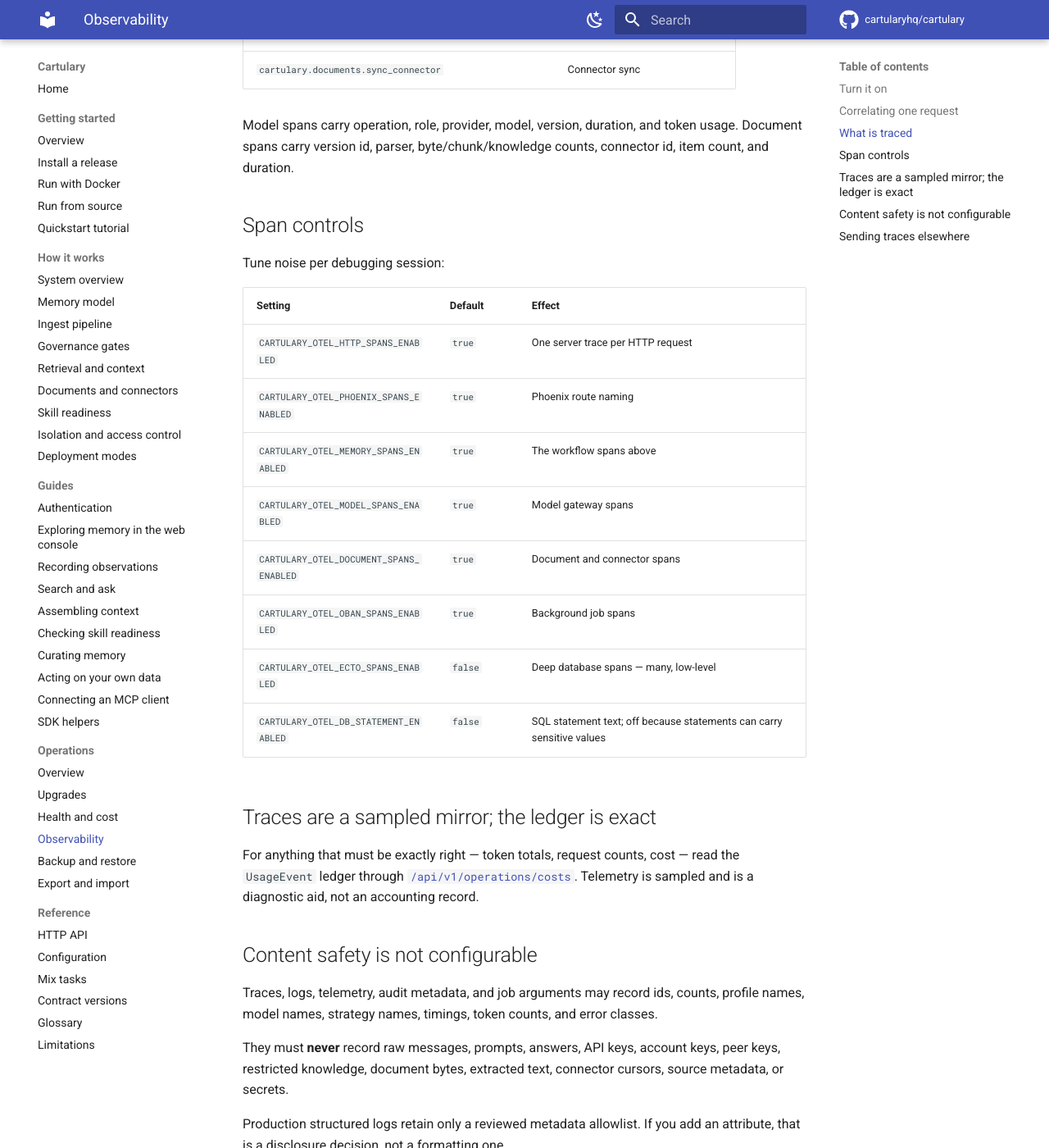
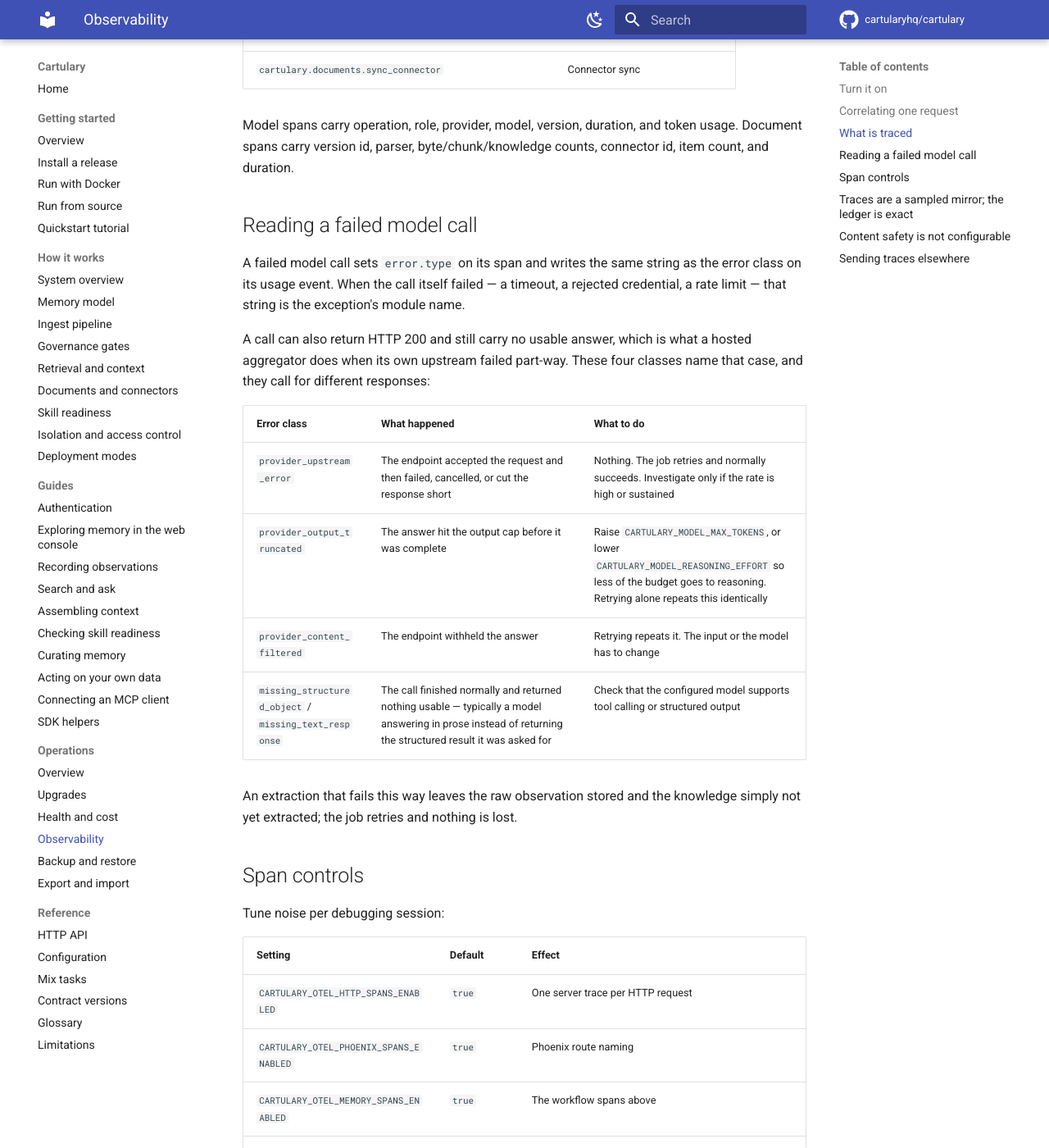
Before and after one commit to cartularyhq/cartulary, an MkDocs documentation site: the page built from docs/operations/observability.md, in a window 1280 px wide and 1400 px high, scrolled down 1910 px. Shown: the whole window at 82% size. Built offline with MkDocs 1.6.1 and Material for MkDocs 9.7.7, drawn with Linux system fonts in a browser that asks for light colours; comment, search, counter and statistics services are not loaded.

Commit message:
fix(model): name why an incomplete provider response carried nothing
A structured call that came back HTTP 200 with no object was always
reported as `:missing_structured_object`, whatever had actually gone
wrong. A hosted aggregator answers 200 with a choice whose finish reason
is `error` when its own upstream fails part-way through generating, and
the adapter saw only that the response held no object. It reported the
same name for an answer cut off at the output cap and for one the
endpoint withheld, and that name became `error.type` on the model span
and the error class on the usage event — so an operator reading a failed
run could not tell a transient blip from a failure that repeats on every
retry.

Incomplete responses are now classified by how the response ended:

- `:provider_upstream_error` for `error`, `cancelled`, and `incomplete`,
  which the caller's job retry already fixes;
- `:provider_output_truncated` for `length`, which repeats identically
  until `CARTULARY_MODEL_MAX_TOKENS` is raised or
  `CARTULARY_MODEL_REASONING_EFFORT` lowered;
- `:provider_content_filtered` for `content_filter`, which repeats until
  the input or the model changes;
- the original `:missing_structured_object` / `:missing_text_response`
  for a call that finished normally and simply returned nothing usable.

`chat/3` additionally treats blank text as no text, which the module's
documented contract already promised while the code returned `{:ok, ""}`.
Both functions now branch with `case` rather than a `with` whose `else`
had no clause for a present-but-unusable value.

Failures stay returned rather than raised and the caller's job stays
retryable, so no observation is lost. No route, parameter, response
field, or contract identity changes.

Evidence: test/cartulary/model/providers/req_llm_test.exs drives canned
responses through the adapter over a local stub endpoint, so the taxonomy
is pinned without a network call or a recorded cassette.

Co-Authored-By: Claude Opus 5 <noreply@anthropic.com>

```diff
--- a/docs/operations/observability.md
+++ b/docs/operations/observability.md
@@ -76,6 +76,26 @@ Model spans carry operation, role, provider, model, version, duration, and
 token usage. Document spans carry version id, parser, byte/chunk/knowledge
 counts, connector id, item count, and duration.
 
+## Reading a failed model call
+
+A failed model call sets `error.type` on its span and writes the same string as
+the error class on its usage event. When the call itself failed — a timeout, a
+rejected credential, a rate limit — that string is the exception's module name.
+
+A call can also return HTTP 200 and still carry no usable answer, which is what
+a hosted aggregator does when its own upstream failed part-way. These four
+classes name that case, and they call for different responses:
+
+| Error class | What happened | What to do |
+| --- | --- | --- |
+| `provider_upstream_error` | The endpoint accepted the request and then failed, cancelled, or cut the response short | Nothing. The job retries and normally succeeds. Investigate only if the rate is high or sustained |
+| `provider_output_truncated` | The answer hit the output cap before it was complete | Raise `CARTULARY_MODEL_MAX_TOKENS`, or lower `CARTULARY_MODEL_REASONING_EFFORT` so less of the budget goes to reasoning. Retrying alone repeats this identically |
+| `provider_content_filtered` | The endpoint withheld the answer | Retrying repeats it. The input or the model has to change |
+| `missing_structured_object` / `missing_text_response` | The call finished normally and returned nothing usable — typically a model answering in prose instead of returning the structured result it was asked for | Check that the configured model supports tool calling or structured output |
+
+An extraction that fails this way leaves the raw observation stored and the
+knowledge simply not yet extracted; the job retries and nothing is lost.
+
 ## Span controls
 
 Tune noise per debugging session:
```
Also changed, not shown: CHANGELOG.md (+21 -0 lines), 2 other files.
